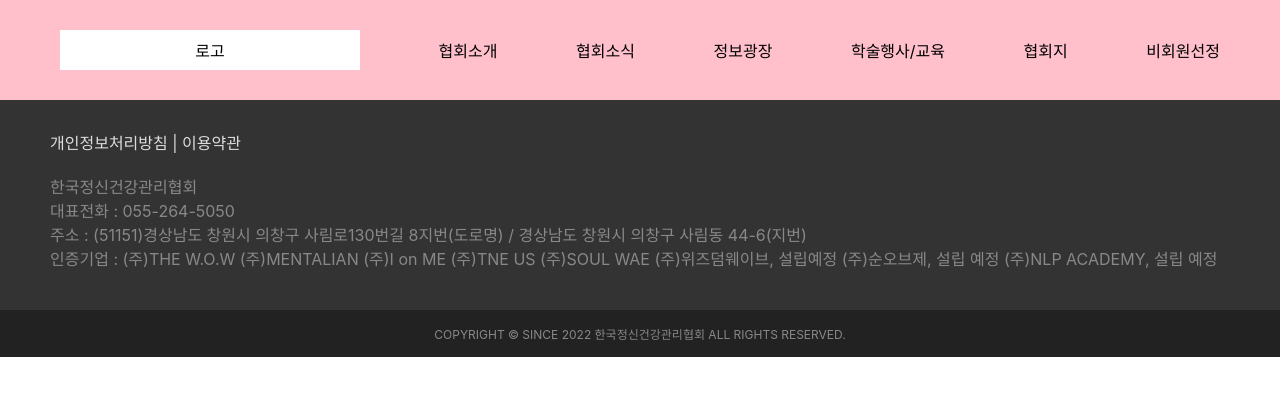
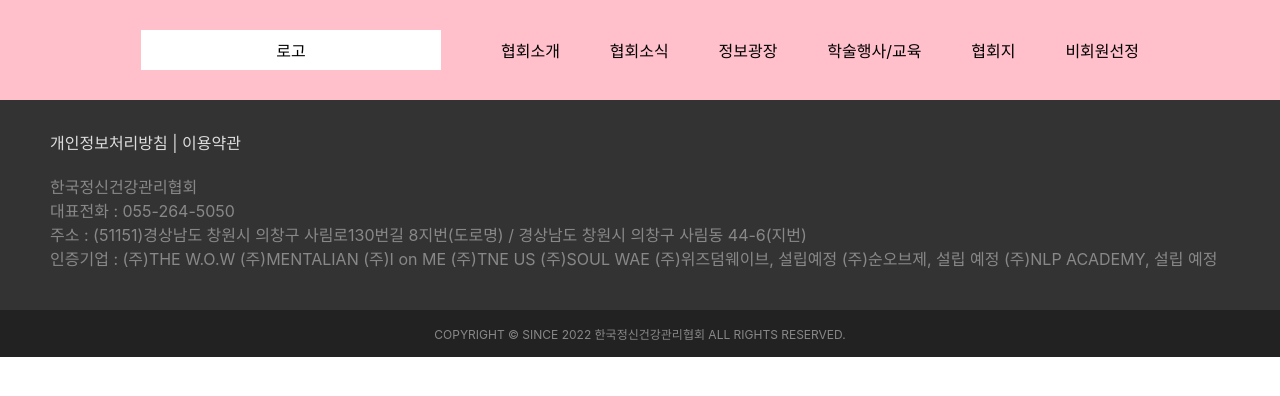
Before and after one commit to seasameoil/mental_health_website, a React (Create React App) app: page / in a window 1280 px wide. Shown: the top 396 px of the page. Built offline with nearby package versions, Linux system fonts and the light colour scheme.

Commit message:
style: navbar 간격 수정

```diff
--- a/src/components/Nav.css
+++ b/src/components/Nav.css
@@ -1,10 +1,18 @@
 .Navigation {
+    display: flex;
+    justify-content: center;
+    align-items: center;
+    padding: 0 60px;
+    height: 100px;
+    background-color: pink;
+}
+.Navigation .link_container {
     display: flex;
     justify-content: space-between;
     align-items: center;
     padding: 0 60px;
     height: 100px;
-    background-color: pink;
+    width: 55%; /*간격 수정*/
 }
 .Navigation .logo {
     display: flex;
@@ -13,6 +21,7 @@
     width: 300px;
     height: 40px;
     background-color: white;
+    margin-left: 60px; /*수정*/
 }
 .Navigation a {
     color: black;
--- a/src/components/Nav.jsx
+++ b/src/components/Nav.jsx
@@ -9,6 +9,7 @@ const Nav = () => {
         <div className="logo">로고</div>
       </Link>
 
+      <div className='link_container'>
       <div>
         <Link to={"/introduce/sub01/1"}>협회소개</Link>
         {/*
@@ -75,6 +76,8 @@ const Nav = () => {
       <div>
         <Link to={"/nonMember/sub01/1"}>비회원선정</Link>
       </div>
+
+      </div>
     </div>
   );
 };
```
